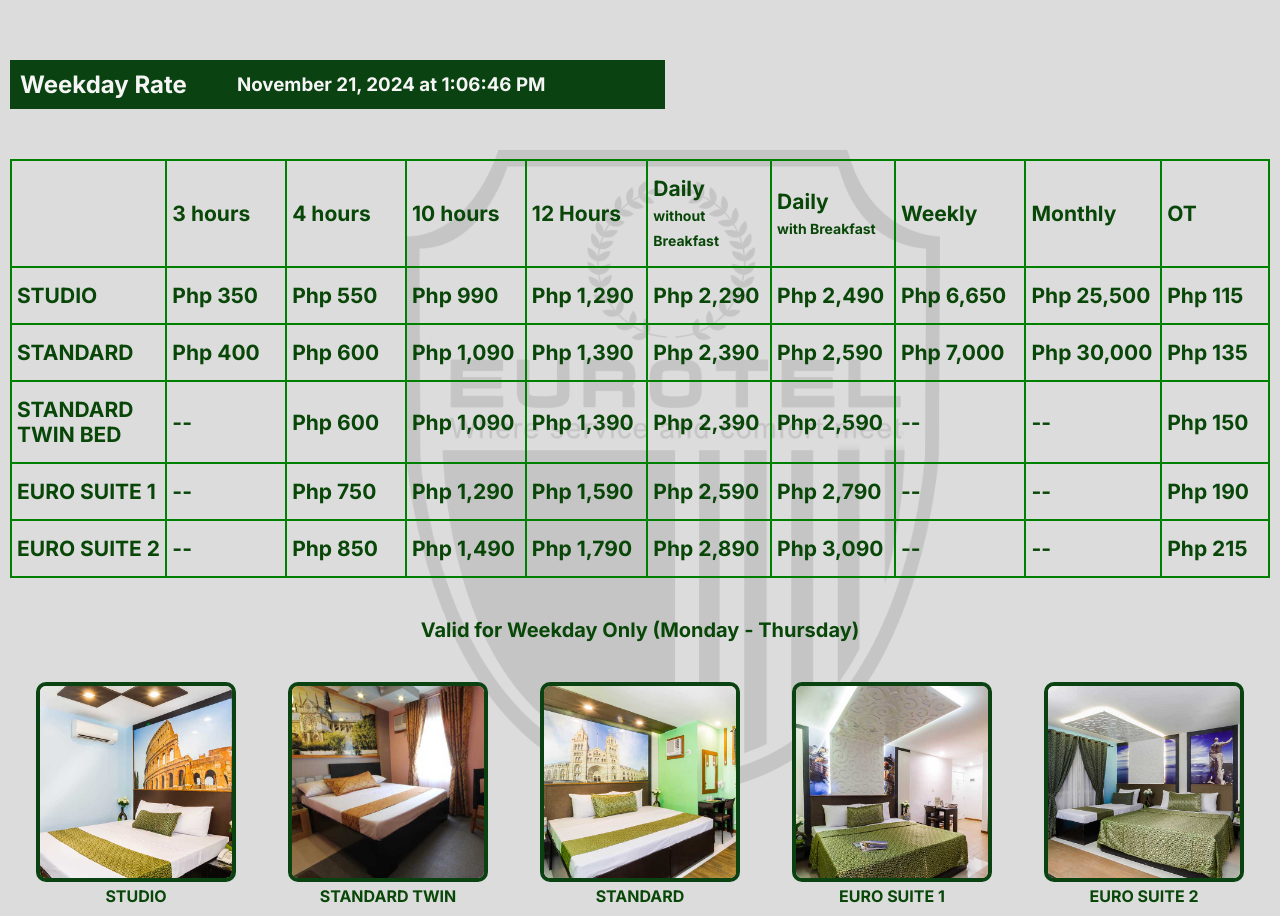
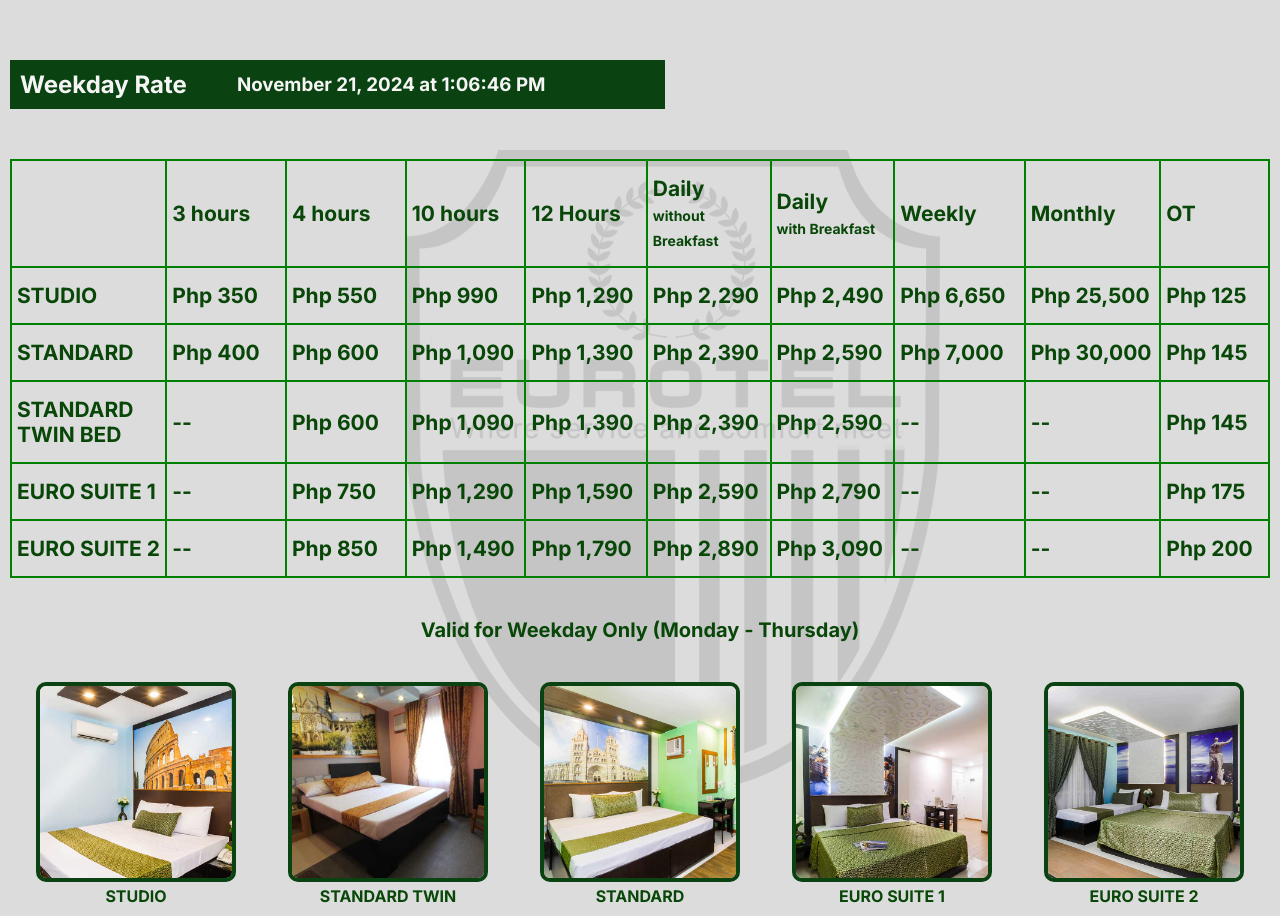
Before and after one commit to BrixMalitao/angeleskiosk, a plain HTML site: page index.html in a window 1280 px wide. Drawn offline with Linux system fonts and the light colour scheme.

Commit message:
Update index.html

```diff
--- a/index.html
+++ b/index.html
@@ -42,7 +42,7 @@
         <td>Php 2,490</td>
         <td>Php 6,650</td>
         <td>Php 25,500</td>
-        <td>Php 115</td>
+        <td>Php 125</td>
       </tr>
       <tr>
         <td class="title-text">STANDARD</td>
@@ -54,7 +54,7 @@
         <td>Php 2,590</td>
         <td>Php 7,000</td>
         <td>Php 30,000</td>
-        <td>Php 135</td>
+        <td>Php 145</td>
       </tr>
       <tr>
         <td class="title-text">STANDARD TWIN BED</td>
@@ -66,7 +66,7 @@
         <td>Php 2,590</td>
         <td>--</td>
         <td>--</td>
-        <td>Php 150</td>
+        <td>Php 145</td>
       </tr>
       <tr>
         <td class="title-text">EURO SUITE 1</td>
@@ -78,7 +78,7 @@
         <td>Php 2,790</td>
         <td>--</td>
         <td>--</td>
-        <td>Php 190</td>
+        <td>Php 175</td>
       </tr>
       <tr>
         <td class="title-text">EURO SUITE 2</td>
@@ -90,7 +90,7 @@
         <td>Php 3,090</td>
         <td>--</td>
         <td>--</td>
-        <td>Php 215</td>
+        <td>Php 200</td>
       </tr>
     </table>
     <h4 class="valid">Valid for Weekday Only (Monday - Thursday)</h4>
```
